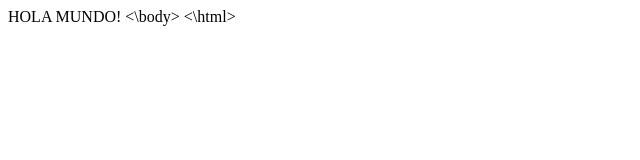
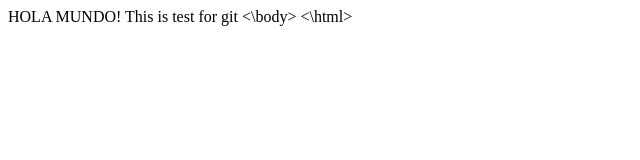
Before and after one commit to NammoPillai/test1, a plain HTML site: page Index.html in a window 1280 px wide. Shown: the whole page, without its empty margins (0-640 px from the left). Drawn offline with Linux system fonts and the light colour scheme.

Commit message:
added new line to index

```diff
--- a/Index.html
+++ b/Index.html
@@ -1,5 +1,7 @@
 <html>
 <body>
 HOLA MUNDO!
+
+This is test for git
 <\body>
 <\html>
```
